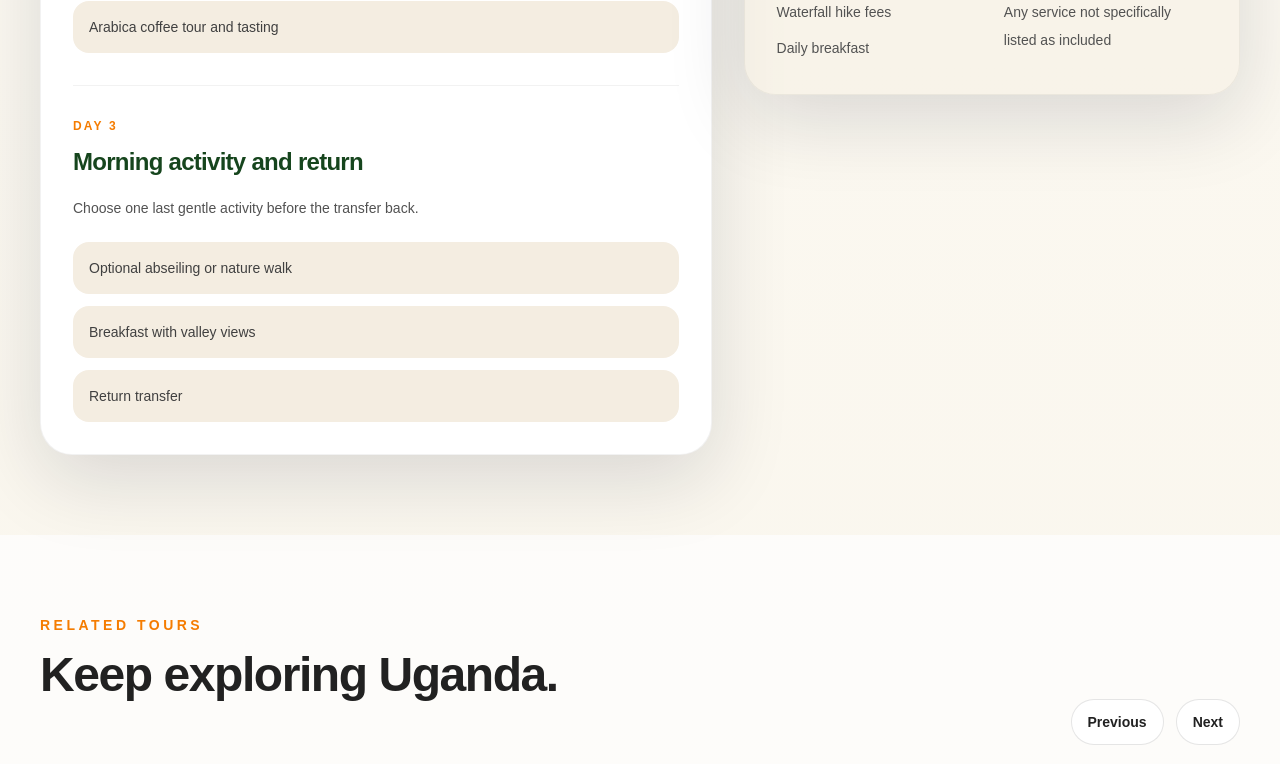
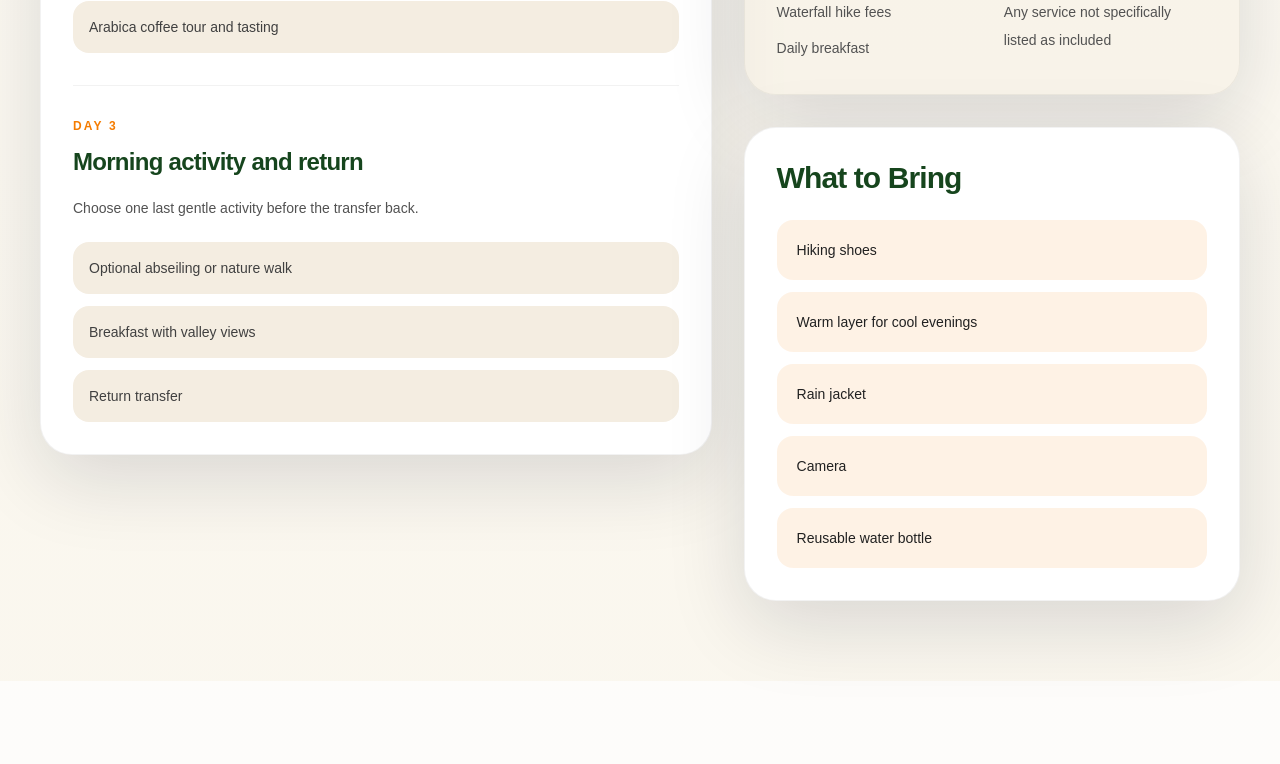
Before and after one commit to Shakesdigital/smyleexplores, a Next.js app: page /tours/sipi-falls-3-days-escape in a window 1280 px wide. Shown: the part 2520-3284 px from the top of the page. Built offline with nearby package versions, Linux system fonts and the light colour scheme; no server answers; the database is empty.

Commit message:
Restore what to bring in tour sidebar

```diff
--- a/src/app/tours/[slug]/page.tsx
+++ b/src/app/tours/[slug]/page.tsx
@@ -143,6 +143,17 @@ export default async function TourDetailPage({ params }: { params: Promise<{ slu
                   </div>
                 </div>
               </div>
+
+              <div className="rounded-[2rem] border border-black/5 bg-white p-8 shadow-soft">
+                <h2 className="text-3xl font-black text-[var(--forest-deep)]">What to Bring</h2>
+                <ul className="mt-6 grid gap-3 text-sm leading-7 text-neutral-700">
+                  {tour.bring.map((item) => (
+                    <li key={item} className="rounded-2xl bg-[var(--orange)]/10 px-5 py-4 font-medium text-[var(--charcoal)]">
+                      {item}
+                    </li>
+                  ))}
+                </ul>
+              </div>
             </div>
           </div>
         </div>
```
